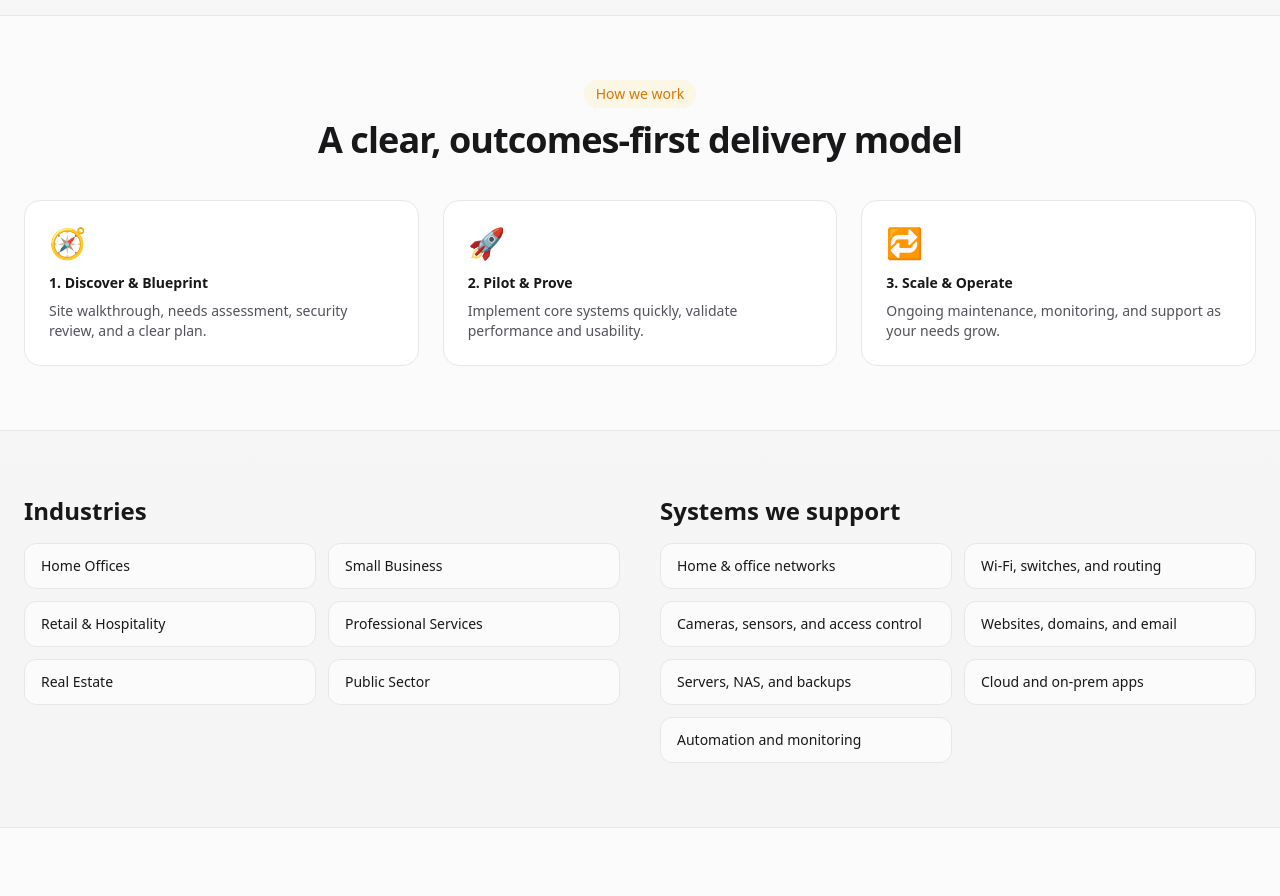
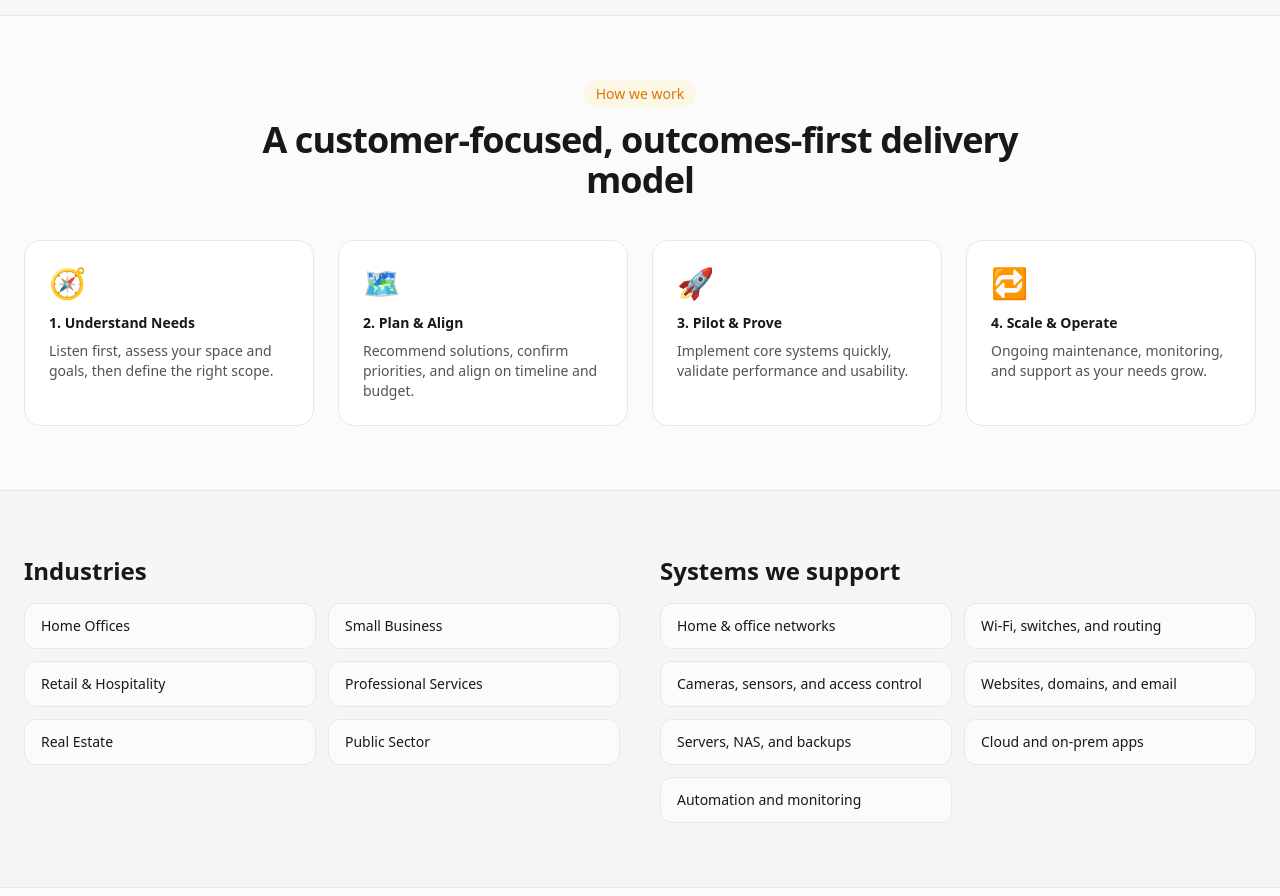
Before and after one commit to haygrid/site, a React (Vite) app: page / in a window 1280 px wide. Shown: the part 1540-2436 px from the top of the page. Built offline with nearby package versions, Linux system fonts and the light colour scheme.

Commit message:
Update "how we work"

```diff
--- a/src/App.jsx
+++ b/src/App.jsx
@@ -97,22 +97,27 @@ export default function HaygridWebsite() {
         <div className="mx-auto max-w-7xl px-6 py-16">
           <div className="mx-auto max-w-3xl text-center mb-10">
             <div className="inline-block rounded-full bg-amber-400/10 px-3 py-1 text-sm font-medium text-amber-600 dark:text-amber-200 mb-3">How we work</div>
-            <h2 className="text-3xl md:text-4xl font-semibold tracking-tight">A clear, outcomes-first delivery model</h2>
+            <h2 className="text-3xl md:text-4xl font-semibold tracking-tight">A customer-focused, outcomes-first delivery model</h2>
           </div>
-          <div className="grid md:grid-cols-3 gap-6 text-sm">
+          <div className="grid md:grid-cols-4 gap-6 text-sm">
             <div className="rounded-2xl border p-6 bg-white dark:bg-zinc-950">
               <div className="text-3xl">🧭</div>
-              <h3 className="mt-3 font-semibold">1. Discover & Blueprint</h3>
-              <p className="mt-2 text-zinc-600 dark:text-zinc-300">Site walkthrough, needs assessment, security review, and a clear plan.</p>
+              <h3 className="mt-3 font-semibold">1. Understand Needs</h3>
+              <p className="mt-2 text-zinc-600 dark:text-zinc-300">Listen first, assess your space and goals, then define the right scope.</p>
+            </div>
+            <div className="rounded-2xl border p-6 bg-white dark:bg-zinc-950">
+              <div className="text-3xl">🗺️</div>
+              <h3 className="mt-3 font-semibold">2. Plan & Align</h3>
+              <p className="mt-2 text-zinc-600 dark:text-zinc-300">Recommend solutions, confirm priorities, and align on timeline and budget.</p>
             </div>
             <div className="rounded-2xl border p-6 bg-white dark:bg-zinc-950">
               <div className="text-3xl">🚀</div>
-              <h3 className="mt-3 font-semibold">2. Pilot & Prove</h3>
+              <h3 className="mt-3 font-semibold">3. Pilot & Prove</h3>
               <p className="mt-2 text-zinc-600 dark:text-zinc-300">Implement core systems quickly, validate performance and usability.</p>
             </div>
             <div className="rounded-2xl border p-6 bg-white dark:bg-zinc-950">
               <div className="text-3xl">🔁</div>
-              <h3 className="mt-3 font-semibold">3. Scale & Operate</h3>
+              <h3 className="mt-3 font-semibold">4. Scale & Operate</h3>
               <p className="mt-2 text-zinc-600 dark:text-zinc-300">Ongoing maintenance, monitoring, and support as your needs grow.</p>
             </div>
           </div>
```
